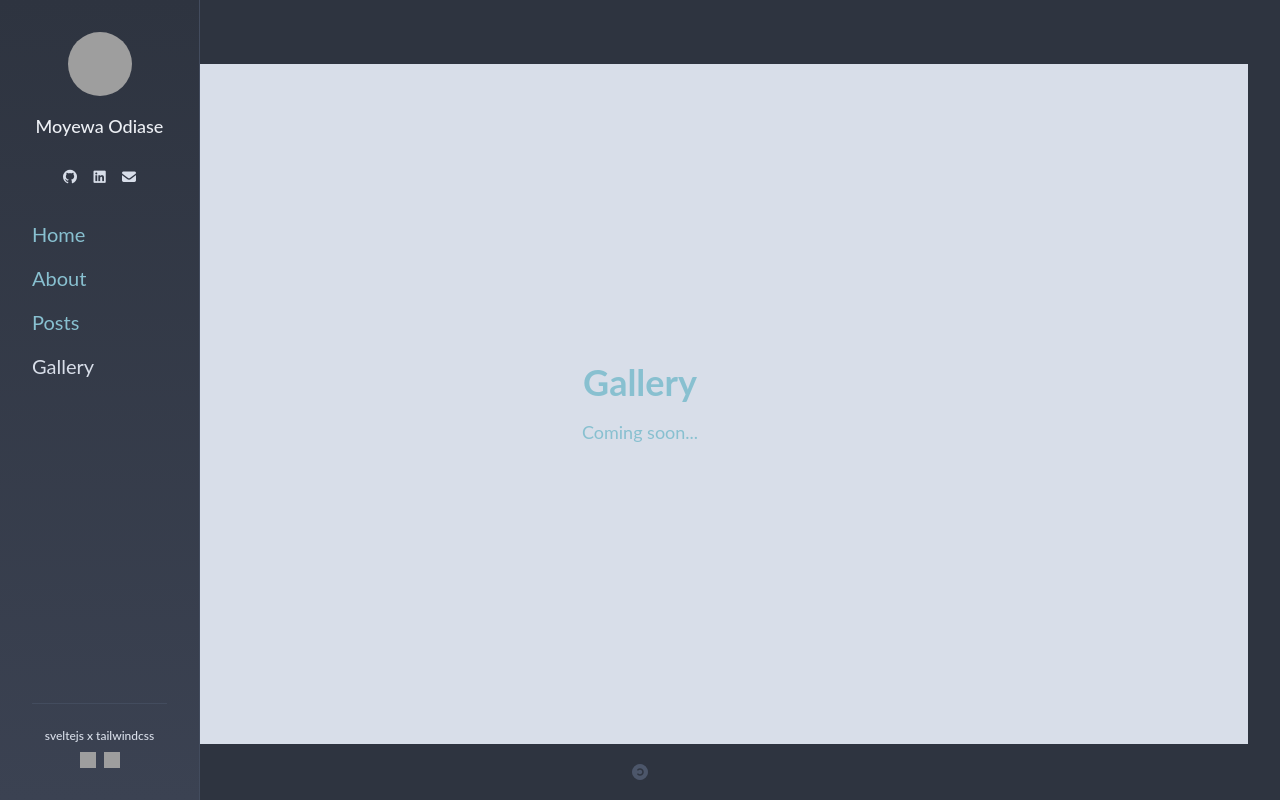
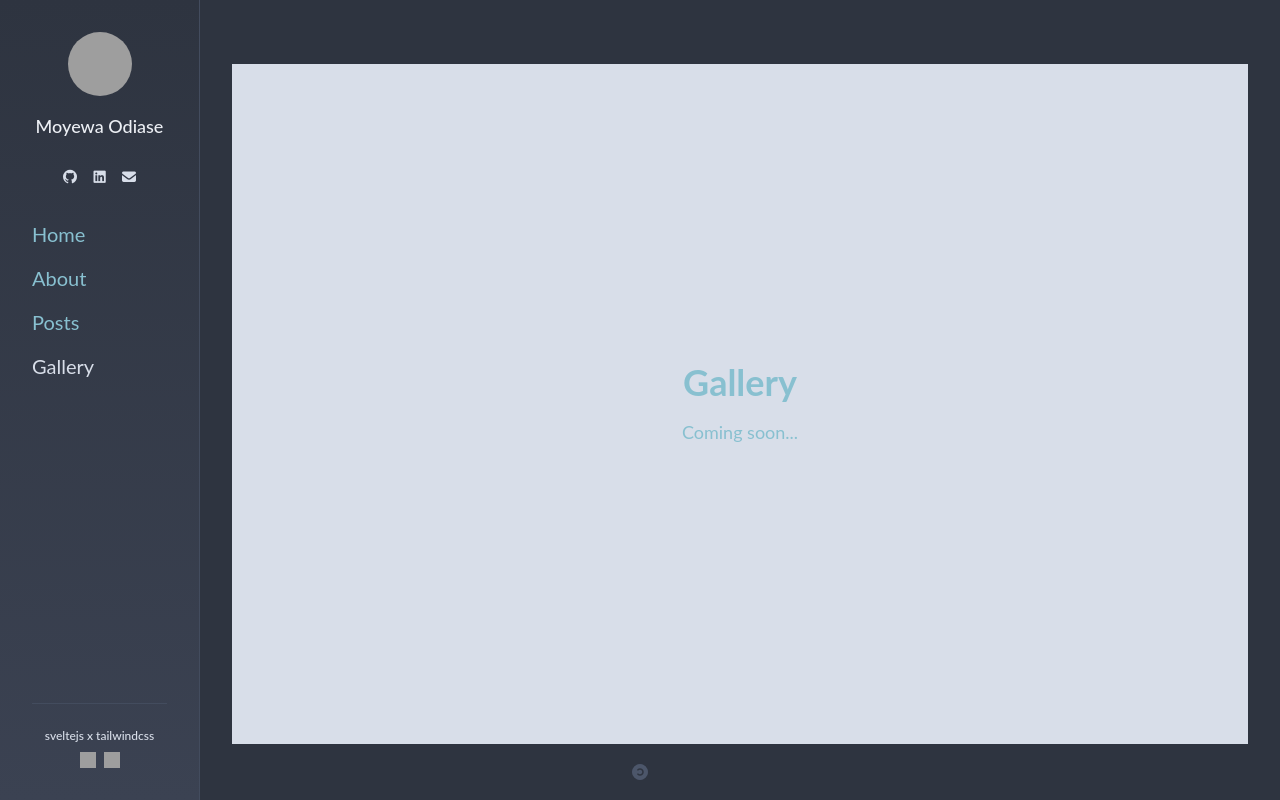
Before and after one commit to modiase/www.modiase.dev, a SvelteKit app: page /gallery in a window 1280 px wide. Built offline with nearby package versions, Linux system fonts and the light colour scheme; grey boxes are pictures that could not be loaded; a web font is replaced by a local one.

Commit message:
Fix gallery layout
The sidebar was not accounted for on non-mobile layout.

```diff
--- a/src/lib/utils/mobile.ts
+++ b/src/lib/utils/mobile.ts
@@ -2,10 +2,11 @@ import { onMount } from 'svelte';
 import { writable } from 'svelte/store';
 
 export const isMobile = writable(false);
+export const MobileWidthPx = 500;
 
 export function initMobileDetection() {
   onMount(() => {
-    const checkMobile = () => isMobile.set(window.innerWidth < 500);
+    const checkMobile = () => isMobile.set(window.innerWidth < MobileWidthPx);
 
     checkMobile();
     window.addEventListener('resize', checkMobile);
--- a/src/routes/(site)/gallery/+page.svelte
+++ b/src/routes/(site)/gallery/+page.svelte
@@ -1,4 +1,16 @@
-<div class="flex items-center justify-center min-h-full text-center bg-[var(--nord4)]">
+<script lang="ts">
+  import clsx from 'clsx';
+  import { isMobile, initMobileDetection } from '$lib/utils/mobile';
+
+  initMobileDetection();
+</script>
+
+<div
+  class={clsx(
+    'flex items-center justify-center min-h-full text-center bg-[var(--nord4)]',
+    !$isMobile && 'ml-[200px]'
+  )}
+>
   <div>
     <h1 class="text-4xl font-bold mb-4 text-contrast">Gallery</h1>
     <p class="text-lg text-contrast">Coming soon...</p>
```
